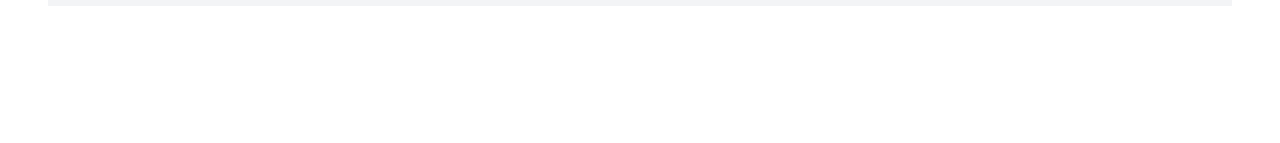
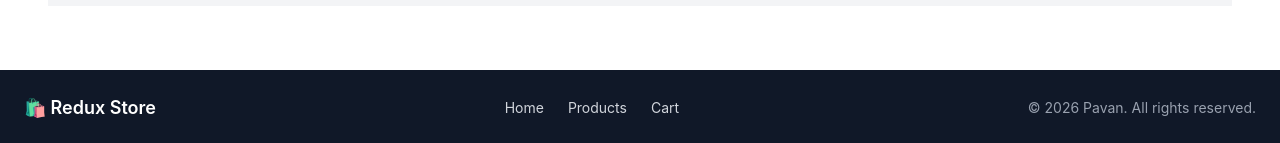
Before and after one commit to yadavpavangit/redux-e-commerce, a React (Vite) app: page / in a window 1280 px wide. Shown: the part 958-1101 px from the top of the page. Before the commit the page ends 964 px from the top, so only its background shows below. Built offline with nearby package versions, Linux system fonts and the light colour scheme.

Commit message:
productdetails page and add footer

```diff
--- a/src/App.jsx
+++ b/src/App.jsx
@@ -1,5 +1,6 @@
 import { Outlet } from "react-router-dom";
 import Navbar from "./Components/Navbar";
+import Footer from "./Components/Footer";
 
 function App() {
   return (
@@ -8,6 +9,7 @@ function App() {
       <main className="pt-20 px-6 md:px-12">
         <Outlet />
       </main>
+      <Footer />
     </>
   );
 }
--- /dev/null
+++ b/src/Components/Footer.jsx
@@ -0,0 +1,36 @@
+import { Link } from "react-router-dom";
+
+function Footer() {
+  const year = new Date().getFullYear();
+
+  return (
+    <footer className="bg-gray-900 text-gray-300 mt-16">
+      <div className="max-w-7xl mx-auto px-6 py-6 flex flex-col md:flex-row items-center justify-between gap-4">
+        {/* Logo */}
+        <div className="text-lg font-semibold text-white flex items-center gap-2">
+          🛍 Redux Store
+        </div>
+
+        {/* Routes */}
+        <div className="flex gap-6 text-sm">
+          <Link to="/" className="hover:text-white transition">
+            Home
+          </Link>
+          <Link to="/products" className="hover:text-white transition">
+            Products
+          </Link>
+          <Link to="/cart" className="hover:text-white transition">
+            Cart
+          </Link>
+        </div>
+
+        {/* Copyright */}
+        <p className="text-sm text-gray-400">
+          © {year} Pavan. All rights reserved.
+        </p>
+      </div>
+    </footer>
+  );
+}
+
+export default Footer;
--- a/src/Pages/ProductDetails.jsx
+++ b/src/Pages/ProductDetails.jsx
@@ -1,20 +1,94 @@
 import axios from "axios";
-import React, { useEffect, useState } from "react";
-import { useParams } from "react-router-dom";
+import { useEffect, useState } from "react";
+import { useParams, useNavigate } from "react-router-dom";
+import { useDispatch } from "react-redux";
+import { addItem } from "../redux/addToCartSlice";
 
 function ProductDetails() {
-  const [productData, setProductData] = useState({});
+  const [productData, setProductData] = useState(null);
+  const [loading, setLoading] = useState(true);
   const { id } = useParams();
+  const navigate = useNavigate();
+  const dispatch = useDispatch();
+
   const fetchingData = async () => {
-    // setLoading(true);
-    let res = await axios(`https://fakestoreapi.com/products/${id}`);
-    setProductData(res.data);
+    try {
+      setLoading(true);
+      let res = await axios(`https://fakestoreapi.com/products/${id}`);
+      setProductData(res.data);
+    } catch (error) {
+      console.error("Error fetching product:", error);
+    } finally {
+      setLoading(false);
+    }
   };
-  console.log(productData);
+
   useEffect(() => {
     fetchingData();
-  }, []);
-  return <div>{productData.title}</div>;
+  }, [id]);
+
+  if (loading) {
+    return (
+      <div className="flex justify-center items-center h-screen">
+        <div className="animate-spin rounded-full h-12 w-12 border-t-2 border-b-2 border-blue-500"></div>
+      </div>
+    );
+  }
+
+  if (!productData)
+    return <div className="text-center py-20">Product not found.</div>;
+
+  return (
+    <div className="min-h-screen bg-gray-50 py-12 px-6 md:px-20">
+      <button
+        onClick={() => navigate(-1)}
+        className="mb-8 text-blue-600 hover:underline flex items-center gap-2"
+      >
+        ← Back to Products
+      </button>
+
+      <div className="max-w-5xl mx-auto bg-white rounded-2xl shadow-lg overflow-hidden flex flex-col md:flex-row">
+        {/* IMAGE */}
+        <div className="md:w-1/2 p-10 flex items-center justify-center bg-white">
+          <img
+            src={productData.image}
+            alt={productData.title}
+            className="max-h-96 object-contain hover:scale-105 transition-transform duration-300"
+          />
+        </div>
+
+        {/* Right: Details */}
+        <div className="md:w-1/2 p-10 flex flex-col justify-center">
+          <span className="text-sm text-gray-500 uppercase tracking-widest mb-2">
+            {productData.category}
+          </span>
+          <h1 className="text-3xl font-bold text-gray-800 mb-4">
+            {productData.title}
+          </h1>
+
+          <div className="flex items-center gap-4 mb-6">
+            <span className="text-2xl font-bold text-green-600">
+              ₹{productData.price}
+            </span>
+            <span className="bg-yellow-100 text-yellow-800 text-xs font-semibold px-2.5 py-0.5 rounded">
+              ★ {productData.rating?.rate} ({productData.rating?.count} reviews)
+            </span>
+          </div>
+
+          <p className="text-gray-600 leading-relaxed mb-8">
+            {productData.description}
+          </p>
+
+          <button
+            className="w-full md:w-max px-8 py-3 bg-blue-600 text-white font-bold rounded-lg hover:bg-blue-700 active:scale-95 transition-all"
+            onClick={() => dispatch(addItem(productData))}
+          >
+            Add to Cart
+          </button>
+        </div>
+      </div>
+    </div>
+  );
 }
 
 export default ProductDetails;
```
